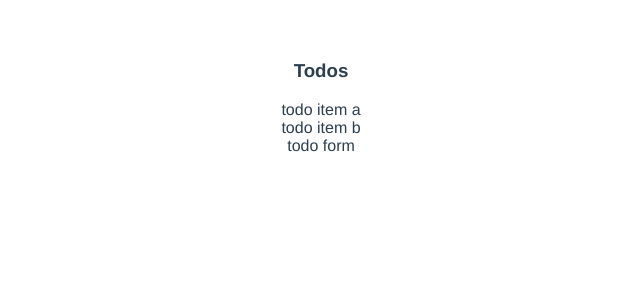
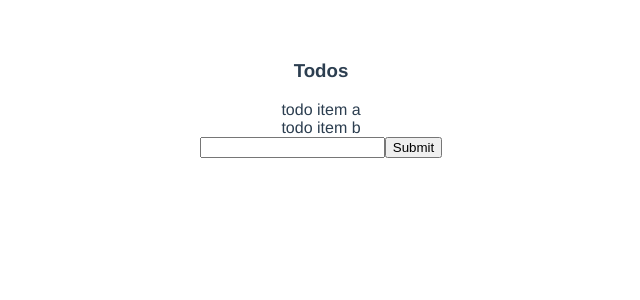
Before and after one commit to st0nyx/vuex-todos, a Vue app: page / in a window 1280 px wide. Shown: the top 300 px of the page, without its empty margins (319-959 px from the left). Built offline with nearby package versions, Linux system fonts and the light colour scheme.

Commit message:
added input form and store for new items

```diff
--- a/src/components/TodoForm.vue
+++ b/src/components/TodoForm.vue
@@ -1,12 +1,24 @@
 <template>
   <div>
-    todo form
+    <input type="text" v-model="newTodoItem" />
+    <button @click="addNewTodoItem">Submit</button>
   </div>
 </template>
 
 <script>
 export default {
+  data() {
+    return {
+      newTodoItem: ""
+    }
+  },
 
+  methods: {
+    addNewTodoItem() {
+      this.$store.dispatch('addNewTodo', this.newTodoItem)
+      this.newTodoItem = ""
+    }
+  }
 }
 </script>
 
--- a/src/store.js
+++ b/src/store.js
@@ -22,10 +22,17 @@ export default new Vuex.Store({
   },
 
   mutations: {
-
+    NEW_TODO(state, todoItem) {
+      state.todos.push({
+        title: todoItem,
+        completed: false
+      })
+    }
   },
 
   actions: {
-
+    addNewTodo({commit}, todoItem) {
+      commit('NEW_TODO', todoItem)
+    }
   }
 })
```
